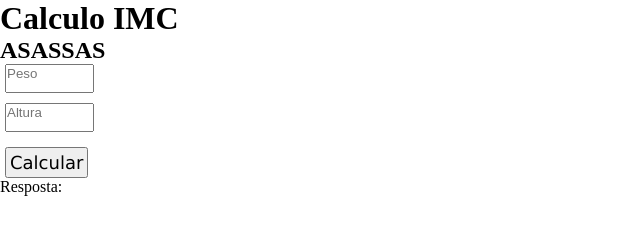
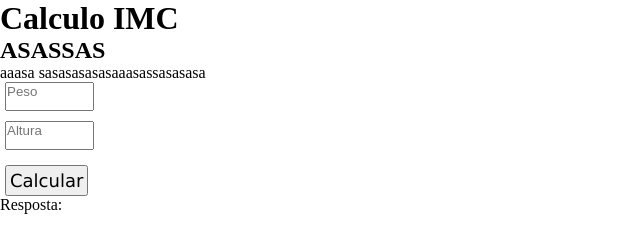
Before and after one commit to Gabrielacarvalho02/Aulaimc2, a plain HTML site: page index.html in a window 1280 px wide. Shown: the whole page, without its empty margins (0-640 px from the left). Drawn offline with Linux system fonts and the light colour scheme.

Commit message:
Update index.html

```diff
--- a/index.html
+++ b/index.html
@@ -11,6 +11,7 @@
 <body>
     <h1>Calculo IMC</h1>
     <h2>ASASSAS</h2>
+    <p>aaasa    sasasasasasaaasassasasasa</p>
     <div id="caixas">
     <input type="number" id="edtPeso" placeholder="Peso">
     <input type="number" id="edtAltura" placeholder="Altura">
```
